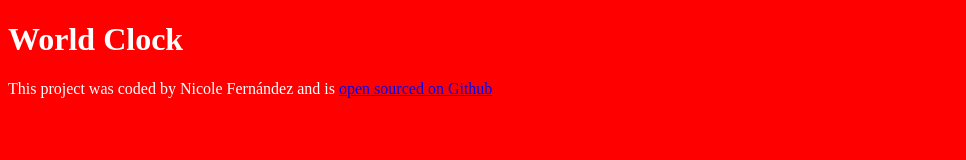
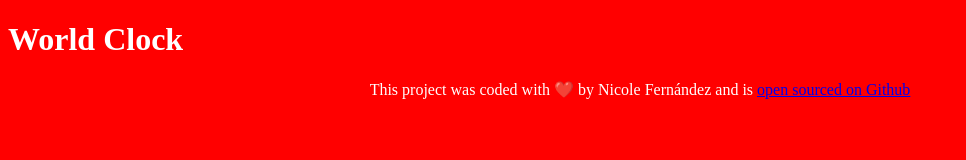
Before and after one commit to NickyAnnet/WorldClock-SheCodes-PlusAddOn-W2, a plain HTML site: page index.html in a window 1280 px wide. Shown: the whole page, without its empty margins (0-966 px from the left). Drawn offline with Linux system fonts and the light colour scheme.

Commit message:
updates, css, html and js

```diff
--- a/index.html
+++ b/index.html
@@ -9,7 +9,7 @@
   <body>
     <h1>World Clock</h1>
     <footer>
-      This project was coded by Nicole Fernández and is
+      This project was coded with ❤️ by Nicole Fernández and is
       <a
         href="https://github.com/NickyAnnet/WorldClock-SheCodes-PlusAddOn-W2.git"
         target="_blank"
--- a/src/Style.css
+++ b/src/Style.css
@@ -2,3 +2,7 @@ body {
   background-color: red;
   color: white;
 }
+
+footer {
+  text-align: center;
+}
```
